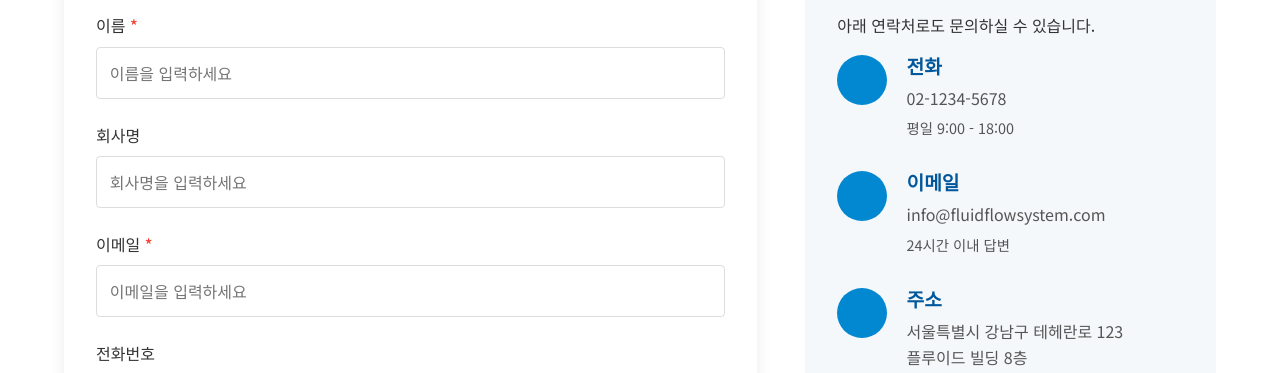
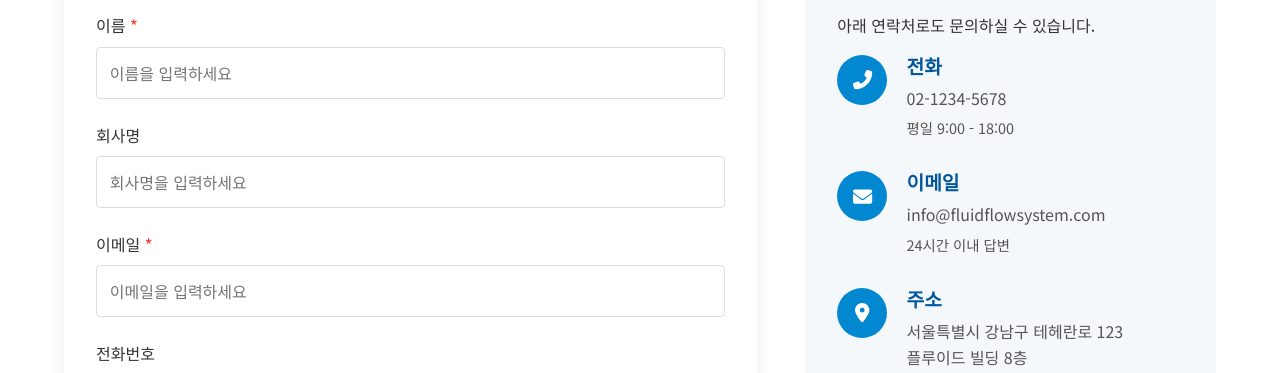
Before and after one commit to Hamm-JH/fluid-flow-website, a Vue app: page /contact in a window 1280 px wide. Shown: the part 521-894 px from the top of the page. Built offline with nearby package versions, Linux system fonts and the light colour scheme.

Commit message:
fix: 문의하기 페이지 아이콘 복구

```diff
--- a/src/models/TestimonialModel.js
+++ b/src/models/TestimonialModel.js
@@ -27,7 +27,7 @@ export default {
         name: '박준영',
         company: '도시계획연구소',
         quote: '도시 배수 시스템 설계에 Fluid Flow를 도입한 후 우리 팀의 생산성이 30% 이상 향상되었습니다. 특히 다양한 출력 형식 덕분에 협업이 훨씬 쉬워졌습니다.',
-        avatar: '@/assets/avatar-3.jpg'
+        avatar: '@/assets/avatar-1.jpg'
       }
     ];
   }
--- a/src/views/Contact.vue
+++ b/src/views/Contact.vue
@@ -119,7 +119,7 @@
 
             <div class="info-item">
               <div class="icon">
-                <i class="fas fa-phone-alt"></i>
+                <font-awesome-icon icon="phone-alt" />
               </div>
               <div class="details">
                 <h3>전화</h3>
@@ -130,7 +130,7 @@
 
             <div class="info-item">
               <div class="icon">
-                <i class="fas fa-envelope"></i>
+                <font-awesome-icon icon="envelope" />
               </div>
               <div class="details">
                 <h3>이메일</h3>
@@ -141,7 +141,7 @@
 
             <div class="info-item">
               <div class="icon">
-                <i class="fas fa-map-marker-alt"></i>
+                <font-awesome-icon icon="map-marker-alt" />
               </div>
               <div class="details">
                 <h3>주소</h3>
@@ -151,16 +151,16 @@
 
             <div class="social-links">
               <a href="https://www.linkedin.com" target="_blank" class="social-link" aria-label="LinkedIn">
-                <i class="fab fa-linkedin-in"></i>
+                <font-awesome-icon :icon="['fab', 'linkedin-in']" />
               </a>
               <a href="https://www.x.com" target="_blank" class="social-link" aria-label="X">
-                <i class="fab fa-x"></i>
+                <font-awesome-icon :icon="['fab', 'x-twitter']" />
               </a>
               <a href="https://www.facebook.com" target="_blank" class="social-link" aria-label="Facebook">
-                <i class="fab fa-facebook-f"></i>
+                <font-awesome-icon :icon="['fab', 'facebook-f']" />
               </a>
               <a href="https://www.youtube.com" target="_blank" class="social-link" aria-label="YouTube">
-                <i class="fab fa-youtube"></i>
+                <font-awesome-icon :icon="['fab', 'youtube']" />
               </a>
             </div>
           </div>
@@ -172,7 +172,7 @@
     <section class="map-section">
       <div class="map-container">
         <div class="map-placeholder">
-          <i class="fas fa-map-marked-alt"></i>
+          <font-awesome-icon icon="map-marked-alt" />
           <span>지도가 여기에 표시됩니다</span>
         </div>
       </div>
@@ -184,7 +184,7 @@
     <div class="privacy-modal" v-if="showPrivacyPolicy" @click.self="showPrivacyPolicy = false">
       <div class="privacy-modal-content">
         <button class="close-modal" @click="showPrivacyPolicy = false">
-          <i class="fas fa-times"></i>
+          <font-awesome-icon icon="times" />
         </button>
         <h2>개인정보처리방침</h2>
         <div class="privacy-content">
```
Also changed, not shown: src/plugins/fontawesome.js (+17 -3 lines), src/views/Home.vue (indentation only).
